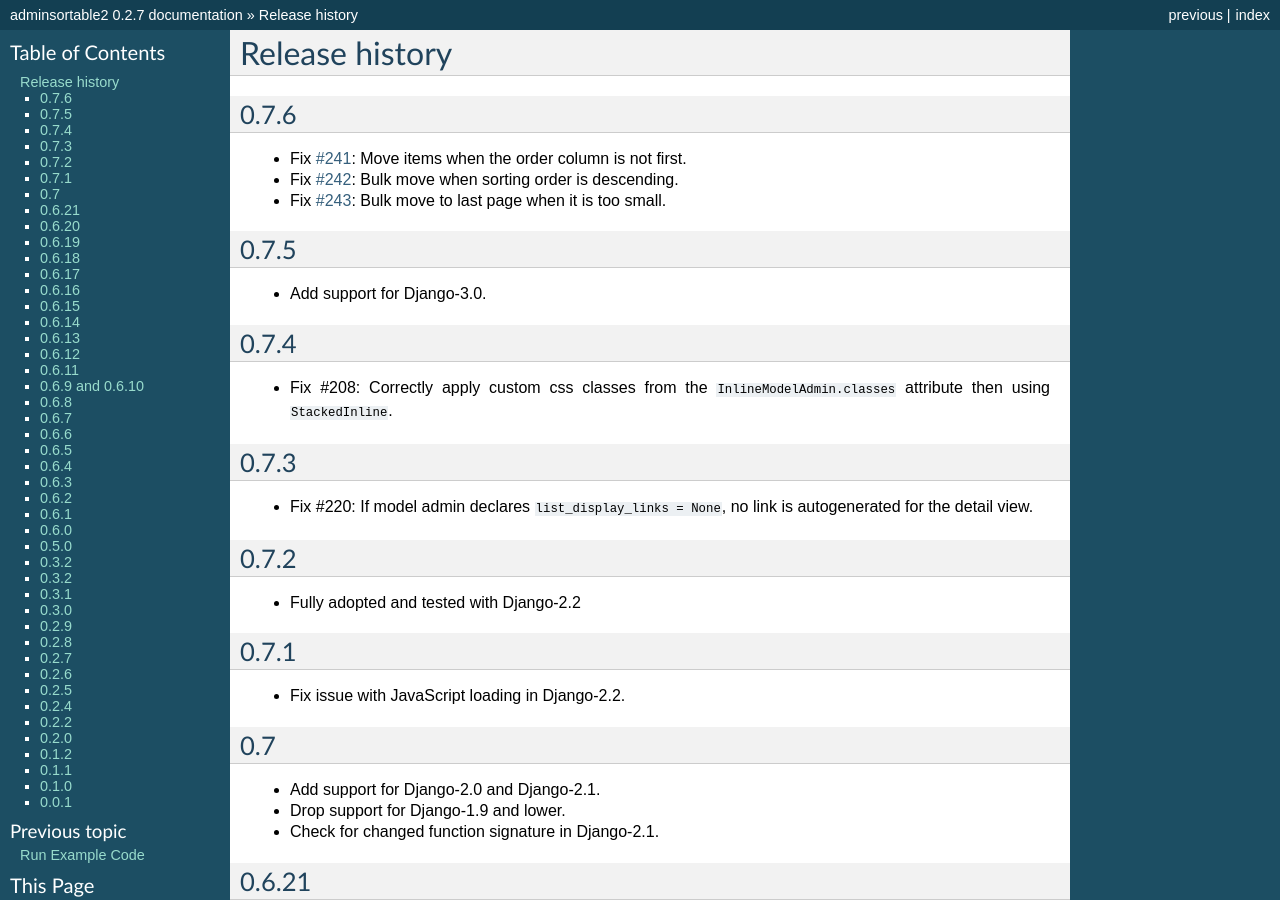
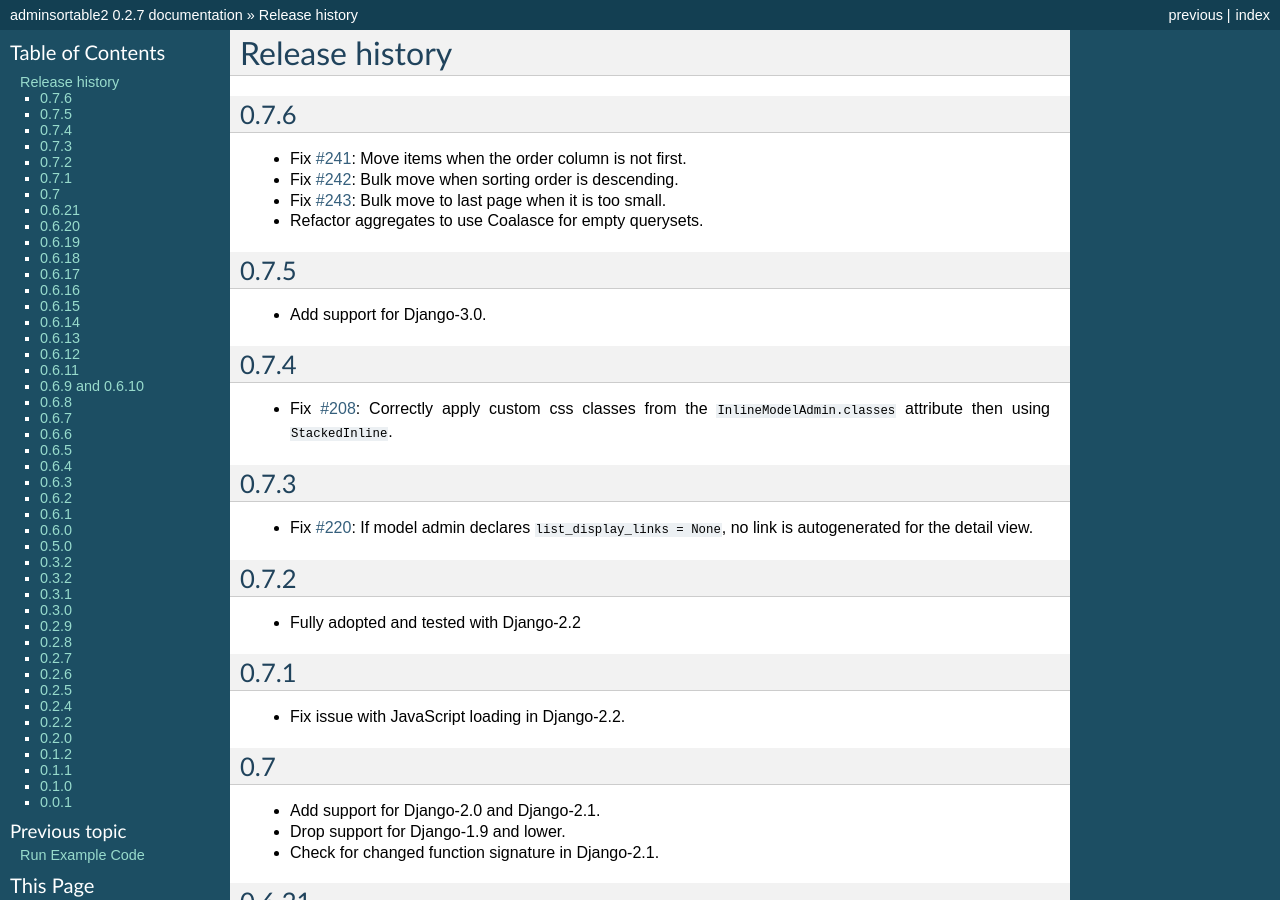
Before and after one commit to jrief/django-admin-sortable2, a Sphinx documentation site: the page built from docs/source/changelog.rst, in a window 1280 px wide and 900 px high. Built offline with Sphinx 7.4.7, drawn with Linux system fonts in a browser that asks for light colours; some of the changed lines change nothing that is shown.

Commit message:
Add missing change to changelog

```diff
--- a/docs/source/changelog.rst
+++ b/docs/source/changelog.rst
@@ -9,6 +9,7 @@ Release history
 * Fix `#241`_: Move items when the order column is not first.
 * Fix `#242`_: Bulk move when sorting order is descending.
 * Fix `#243`_: Bulk move to last page when it is too small.
+* Refactor aggregates to use Coalasce for empty querysets.
 
 .. _#241: https://github.com/jrief/django-admin-sortable2/issues/241
 .. _#242: https://github.com/jrief/django-admin-sortable2/issues/242
@@ -20,12 +21,17 @@ Release history
 
 0.7.4
 -----
-* Fix #208: Correctly apply custom css classes from the ``InlineModelAdmin.classes`` attribute then using
-  ``StackedInline``.
+* Fix `#208`_: Correctly apply custom css classes from the ``InlineModelAdmin.classes`` attribute
+  then using ``StackedInline``.
+
+.. _#208: https://github.com/jrief/django-admin-sortable2/issues/208
 
 0.7.3
 -----
-* Fix #220: If model admin declares ``list_display_links = None``, no link is autogenerated for the detail view.
+* Fix `#220`_: If model admin declares ``list_display_links = None``, no link is autogenerated for
+  the detail view.
+
+.. _#220: https://github.com/jrief/django-admin-sortable2/issues/220
 
 0.7.2
 -----
```
